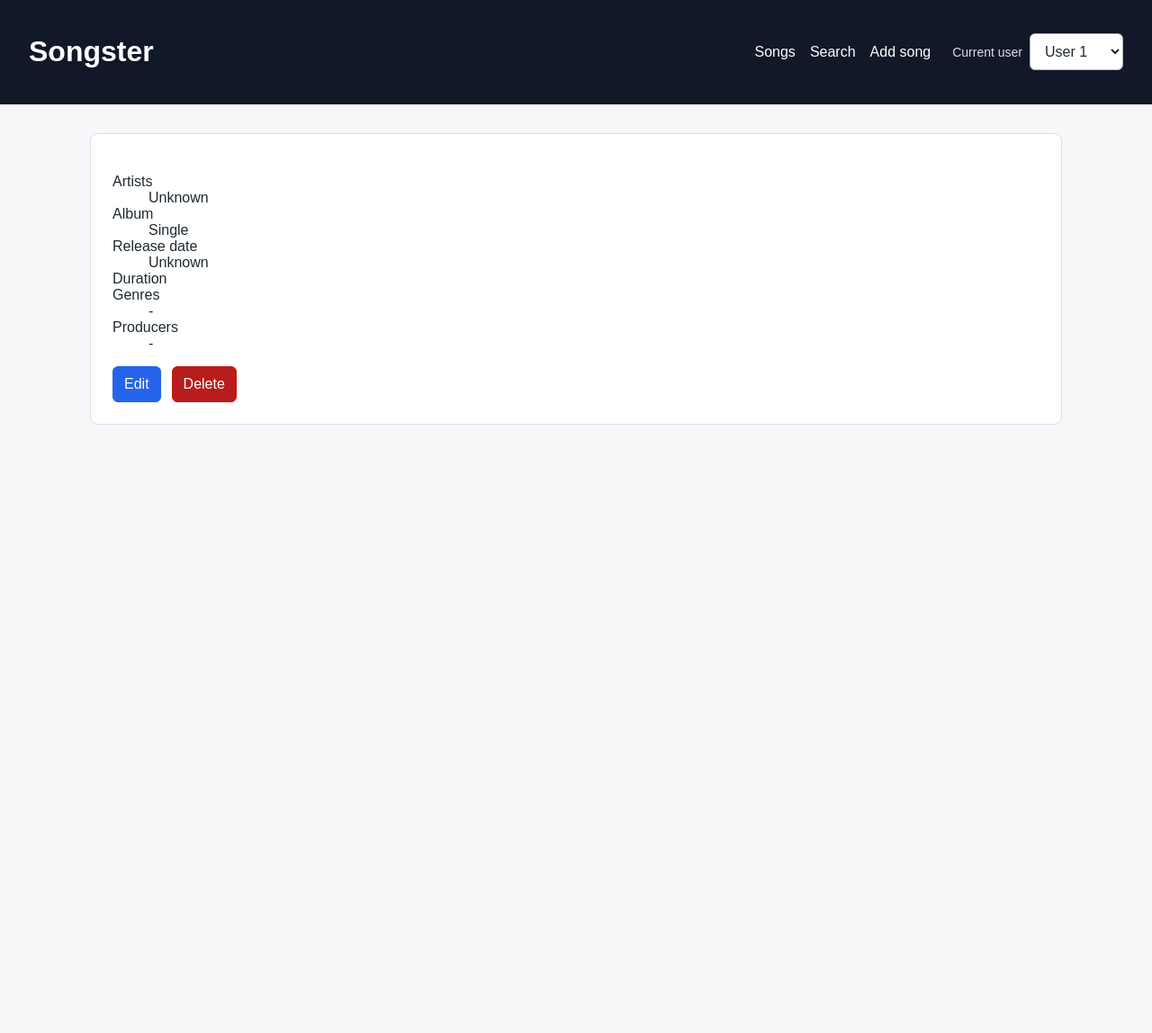
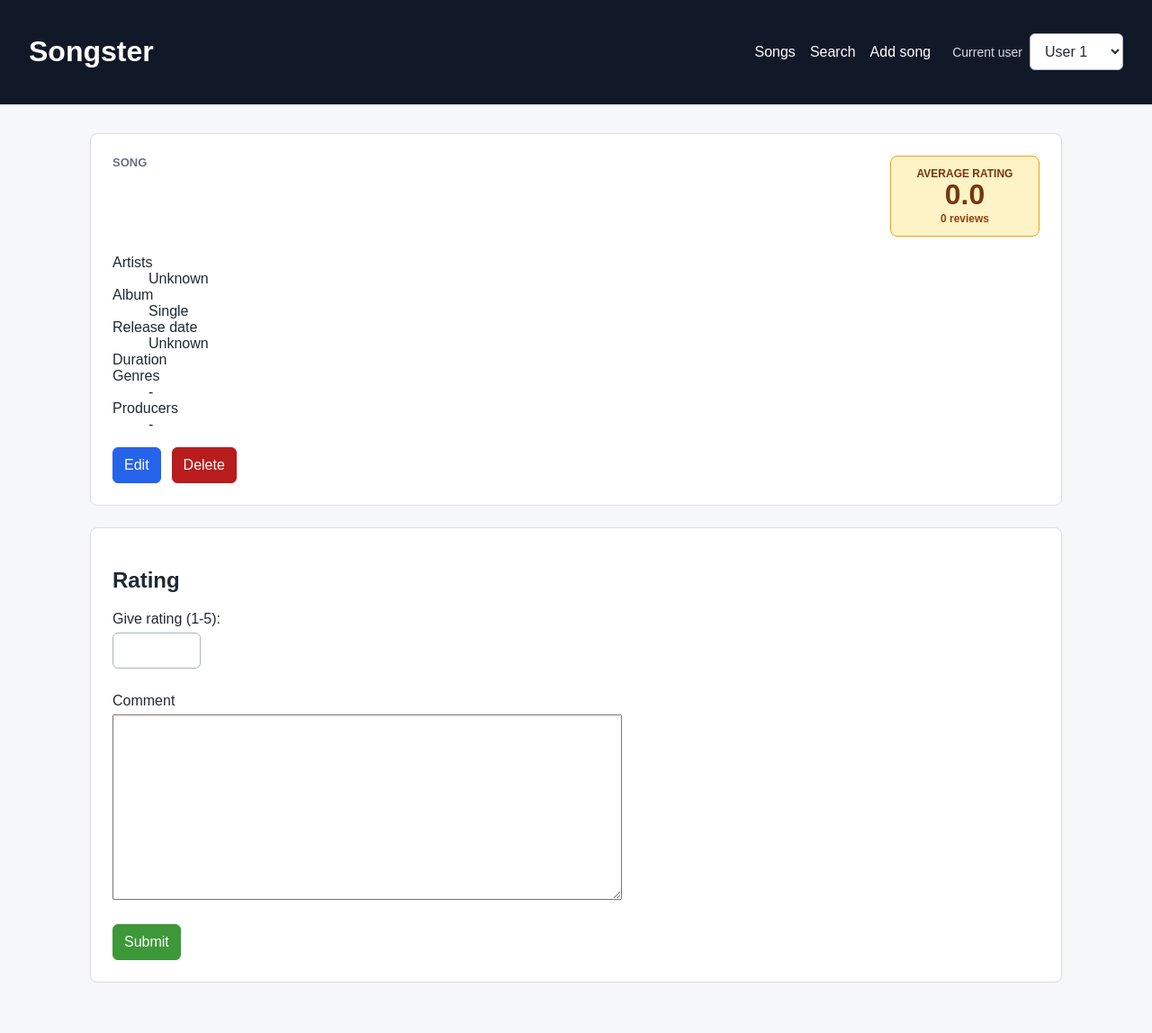
Before and after one commit to Seban8/Songster, a Flask app: template templates/detail.html in a window 1280 px wide. Shown: the whole page at 90% size. Before the commit the page ends 472 px from the top, so only its background shows below. Run offline with Flask 3, Linux system fonts and the light colour scheme; the template is opened without the code that fills it, so the values that code supplies are empty; parts of the project's set-up code (start-up, migrations or seed data) failed here and were passed over.

Commit message:
Add review submission and average ratings

```diff
--- a/controllers/song.py
+++ b/controllers/song.py
@@ -1,16 +1,19 @@
 import re
 
-from flask import Blueprint, redirect, render_template, request, session, url_for
+from flask import Blueprint, flash, redirect, render_template, request, session, url_for
 
 from models.song import (
     create_song,
     delete_song,
+    get_average_review,
+    get_review,
     get_song,
     list_albums,
     list_artists,
     list_genres,
     list_producers,
     list_songs,
+    review_song,
     search_songs,
     update_song,
 )
@@ -87,7 +90,34 @@ def detail(song_id):
     song = get_song(song_id)
     if song is None:
         return redirect(url_for("song.index"))
-    return render_template("detail.html", song=song)
+
+    review = get_review(song_id, current_user_id())
+    ratings = get_average_review(song_id)
+    return render_template("detail.html", song=song, review=review, ratings=ratings)
+
+
+@bp.route("/songs/<int:song_id>/review", methods=["POST"])
+def add_review(song_id):
+    song = get_song(song_id)
+    if song is None:
+        return redirect(url_for("song.index"))
+
+    try:
+        rating = int(request.form.get("rating", ""))
+    except ValueError:
+        return redirect(url_for("song.detail", song_id=song_id))
+
+    if rating < 1 or rating > 5:
+        return redirect(url_for("song.detail", song_id=song_id))
+
+    review_song(
+        song_id,
+        current_user_id(),
+        rating,
+        request.form.get("comment", "").strip(),
+    )
+    flash("Review saved.")
+    return redirect(url_for("song.detail", song_id=song_id))
 
 
 @bp.route("/songs/new", methods=["GET", "POST"])
--- a/database.py
+++ b/database.py
@@ -34,6 +34,7 @@ def init_db():
     run_sql_file(cur, "schema.sql")
     run_sql_file(cur, "seed.sql")
     import_liked_songs(cur)
+    run_sql_file(cur, "review_seed.sql")
 
     conn.commit()
     cur.close()
--- a/sql/schema.sql
+++ b/sql/schema.sql
@@ -1,3 +1,4 @@
+DROP VIEW IF EXISTS song_review CASCADE;
 DROP VIEW IF EXISTS song_catalog CASCADE;
 
 DROP TABLE IF EXISTS reviews CASCADE;
@@ -93,3 +94,11 @@ LEFT JOIN song_genre sg ON sg.song_id = s.song_id
 LEFT JOIN song_producer sp ON sp.song_id = s.song_id
 LEFT JOIN producers p ON p.prod_id = sp.prod_id
 GROUP BY s.song_id, s.title, s.release_date, s.duration, a.title;
+
+CREATE VIEW song_review AS
+SELECT
+    song_id,
+    AVG(rating) AS average_rating,
+    COUNT(*) AS review_count
+FROM reviews
+GROUP BY song_id;
--- a/static/style.css
+++ b/static/style.css
@@ -142,3 +142,87 @@ button,
     color: #657083;
     margin-left: 8px;
 }
+
+.detail-header {
+    display: flex;
+    align-items: flex-start;
+    justify-content: space-between;
+    gap: 24px;
+    margin-bottom: 20px;
+}
+
+.detail-header h2 {
+    margin: 0;
+}
+
+.detail-kicker {
+    margin: 0 0 6px;
+    color: #657083;
+    font-size: 13px;
+    font-weight: bold;
+    text-transform: uppercase;
+}
+
+.rating-summary {
+    display: grid;
+    justify-items: center;
+    min-width: 132px;
+    padding: 12px 16px;
+    background: #fef3c7;
+    border: 1px solid #f59e0b;
+    border-radius: 8px;
+    color: #78350f;
+}
+
+.rating-summary strong {
+    font-size: 32px;
+    line-height: 1;
+}
+
+.rating-label,
+.rating-meta {
+    font-size: 12px;
+    font-weight: bold;
+}
+
+.rating-label {
+    text-transform: uppercase;
+}
+
+.rating-meta {
+    margin-top: 4px;
+    color: #92400e;
+}
+
+.small-input {
+    width: 72px;
+    margin-bottom: 15px;
+}
+
+.comment-box {
+    height: 200px;
+    width: 100%;
+    max-width: 560px;
+    margin-bottom: 15px;
+    font-size: 16px;
+}
+
+.review-form {
+    display: grid;
+    gap: 12px;
+    max-width: 620px;
+}
+
+.good {
+    background: hsl(118, 45%, 41%);
+    border-color: hsl(118, 45%, 41%);
+}
+
+.flash {
+    padding: 12px;
+    margin-bottom: 16px;
+    background: #dcfce7;
+    border: 1px solid #86efac;
+    color: #166534;
+    border-radius: 6px;
+}
--- a/templates/base.html
+++ b/templates/base.html
@@ -29,7 +29,24 @@
     </header>
 
     <main>
+        {% with messages = get_flashed_messages() %}
+            {% if messages %}
+                <div class="flash-messages">
+                    {% for message in messages %}
+                        <p class="flash">{{ message }}</p>
+                    {% endfor %}
+                </div>
+            {% endif %}
+        {% endwith %}
+
         {% block content %}{% endblock %}
     </main>
+    <script>
+    setTimeout(() => {
+        document.querySelectorAll(".flash").forEach((message) => {
+            message.remove();
+        });
+    }, 5000);
+    </script>
 </body>
 </html>
--- a/templates/detail.html
+++ b/templates/detail.html
@@ -2,7 +2,20 @@
 
 {% block content %}
     <article class="detail">
-        <h2>{{ song.title }}</h2>
+        <div class="detail-header">
+            <div>
+                <p class="detail-kicker">Song</p>
+                <h2>{{ song.title }}</h2>
+            </div>
+            <div class="rating-summary">
+                <span class="rating-label">Average rating</span>
+                <strong>{{ "%.1f"|format(ratings.average_rating) if ratings else "0.0" }}</strong>
+                <span class="rating-meta">
+                    {{ ratings.review_count if ratings else 0 }} reviews
+                </span>
+            </div>
+        </div>
+
         <dl>
             <dt>Artists</dt>
             <dd>{{ song.artists or "Unknown" }}</dd>
@@ -30,4 +43,20 @@
             </form>
         </div>
     </article>
+
+    <article class="detail">
+        <h2>Rating</h2>
+        <form method="POST" action="{{ url_for('song.add_review', song_id=song.id) }}" class="review-form">
+            <label>
+                Give rating (1-5):
+                <input type="number" name="rating" min="1" max="5" class="small-input" value="{{ review.rating if review else '' }}" required>
+            </label>
+            <label>
+                Comment
+                <textarea name="comment" class="comment-box">{{ review.comment if review else '' }}</textarea>
+            </label>
+
+            <button type="submit" class="good">Submit</button>
+        </form>
+    </article>
 {% endblock %}
```
Also changed, not shown: models/song.py (+69 -0 lines), sql/review_seed.sql (added, +20 -0 lines).
